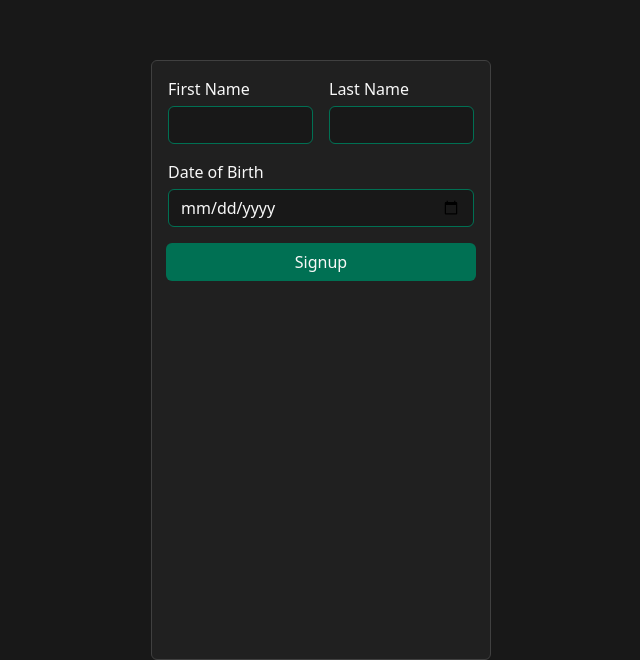
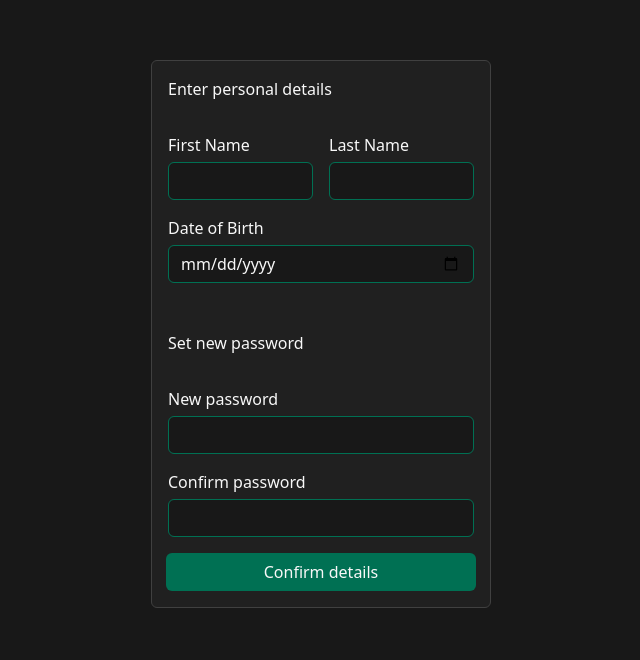
Before and after one commit to Reown/shift-management, a React (Vite) app in the folder client-react/: page /setup in a window 1280 px wide. Shown: the part 140-800 px from the top of the page, without its empty margins (319-959 px from the left). Built offline with nearby package versions, Linux system fonts and the light colour scheme.

Commit message:
added pw textboxes in setup page

```diff
--- a/client-react/src/pages/Setup.tsx
+++ b/client-react/src/pages/Setup.tsx
@@ -7,16 +7,19 @@ const Setup = () => {
 
   const [firstName, setFirstName] = useState<string>("");
   const [lastName, setLastName] = useState<string>("");
-  const [birthdate, setBirthdate] = useState<string>("");
+  const [birthDate, setBirthDate] = useState<string>("");
+  const [newPassword, setNewPassword] = useState<string>("");
+  const [cfmPassword, setCfmPassword] = useState<string>("");
 
   const clickSignup = (item: string[]) => {
-    console.log([firstName, lastName, birthdate]);
+    console.log([firstName, lastName, birthDate]);
   };
 
   return (
-    <div className="card loginblock mx-auto item2">
+    <div className="card loginblock mx-auto">
       <div className="card-body">
         <form className="row g-3 formbody">
+          <p>Enter personal details</p>
           <div className="col-md-6">
             <LabeledTextField
               children={["First Name", "text"]}
@@ -36,7 +39,21 @@ const Setup = () => {
           <LabeledTextField
             children={["Date of Birth", "date"]}
             onChange={(e) => {
-              setBirthdate(e);
+              setBirthDate(e);
+            }}
+          ></LabeledTextField>
+          <p></p>
+          <p>Set new password</p>
+          <LabeledTextField
+            children={["New password", "password"]}
+            onChange={(e) => {
+              setNewPassword;
+            }}
+          ></LabeledTextField>
+          <LabeledTextField
+            children={["Confirm password", "password"]}
+            onChange={(e) => {
+              setCfmPassword;
             }}
           ></LabeledTextField>
           <button
@@ -46,7 +63,7 @@ const Setup = () => {
               clickSignup([]);
             }}
           >
-            Signup
+            Confirm details
           </button>
         </form>
       </div>
```
